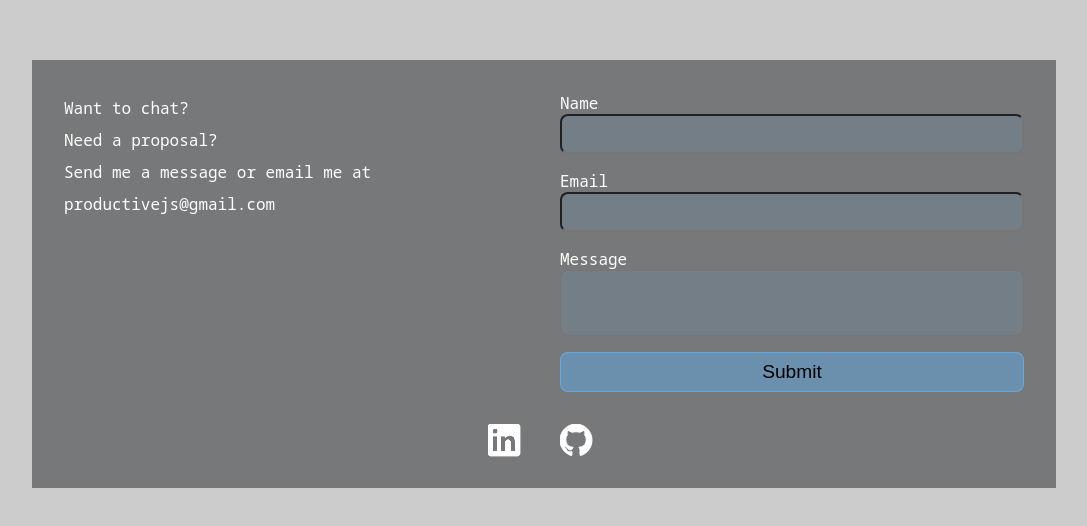
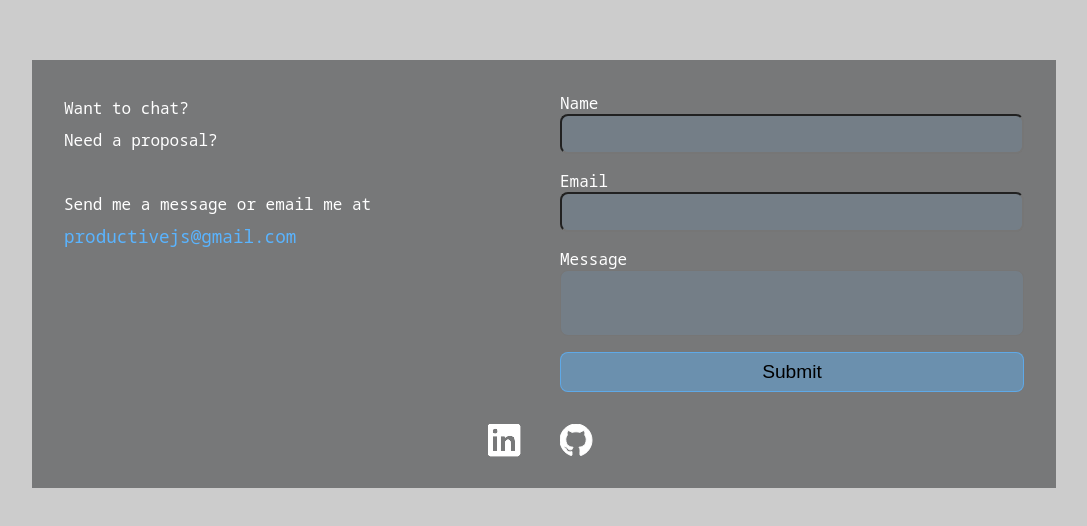
Before and after one commit to wes992/WesPortfolioNext, a Next.js app: page / in a window 1280 px wide. Shown: the part 3390-3916 px from the top of the page, without its empty margins (96-1183 px from the left). Built offline with nearby package versions, Linux system fonts and the light colour scheme; no server answers; the database is empty.

Commit message:
styling update to form

```diff
--- a/app/components/Contact/Contact.module.css
+++ b/app/components/Contact/Contact.module.css
@@ -18,6 +18,15 @@
   }
   & .text {
     line-height: 2rem;
+
+    & > a {
+      font-size: 1.1rem;
+      color: rgb(var(--accent-color));
+    }
+
+    &:nth-child(3) {
+      margin-top: 2rem;
+    }
   }
 
   & .textContainer {
--- a/app/components/Contact/Contact.tsx
+++ b/app/components/Contact/Contact.tsx
@@ -20,8 +20,8 @@ const Contact = () => {
         <div className={styles.textContainer}>
           <p className={styles.text}>Want to chat?</p>
           <p className={styles.text}>Need a proposal?</p>
+          <p className={styles.text}>Send me a message or email me at</p>
           <p className={styles.text}>
-            Send me a message or email me at
             <a href="mailto:productivejs@gmail.com"> productivejs@gmail.com</a>
           </p>
         </div>
```
